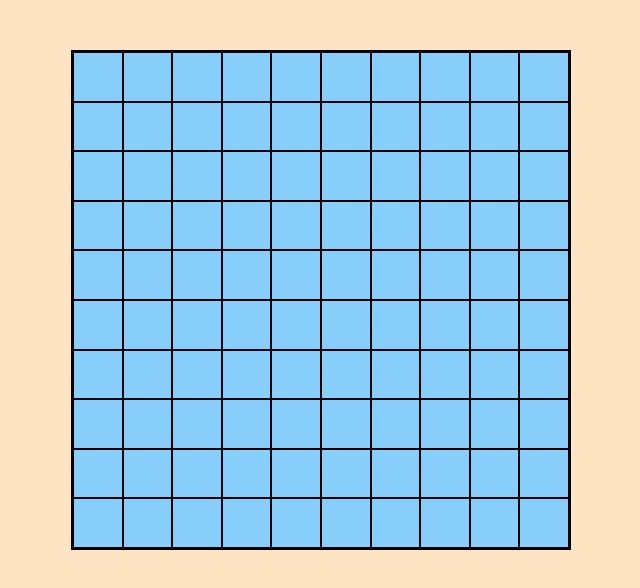
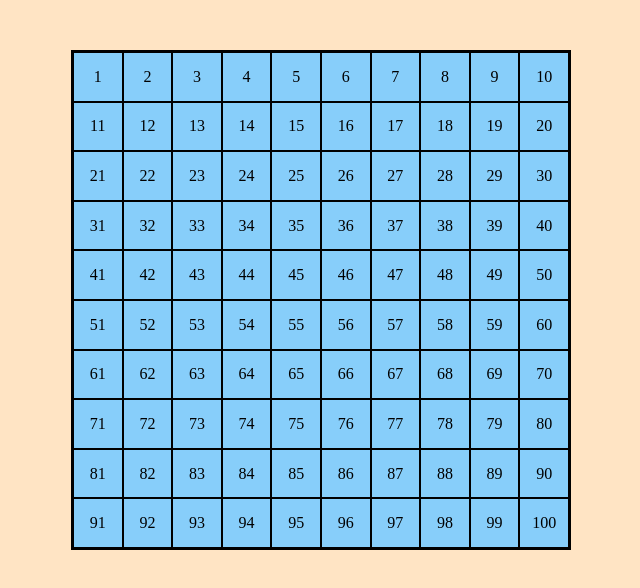
Before and after one commit to dominici94/js-campominato-grid, a plain HTML site: page index.html in a window 1280 px wide. Shown: the whole page, without its empty margins (319-959 px from the left). Drawn offline with Linux system fonts and the light colour scheme.

Commit message:
click caselle cambia colore

```diff
--- a/CSS/style.css
+++ b/CSS/style.css
@@ -22,4 +22,11 @@ body{
     width: calc(100% / 10);
     height: calc(100% / 10);
     border: 1px solid black;
+    display: flex;
+    justify-content: center;
+    align-items: center;
 }
+
+.color{
+    background-color: greenyellow;
+}
--- a/index.html
+++ b/index.html
@@ -9,115 +9,7 @@
 </head>
 <body>
     <div class="container">
-        <div class="box"></div>
-        <div class="box"></div>
-        <div class="box"></div>
-        <div class="box"></div>
-        <div class="box"></div>
-        <div class="box"></div>
-        <div class="box"></div>
-        <div class="box"></div>
-        <div class="box"></div>
-        <div class="box"></div>
 
-        <div class="box"></div>
-        <div class="box"></div>
-        <div class="box"></div>
-        <div class="box"></div>
-        <div class="box"></div>
-        <div class="box"></div>
-        <div class="box"></div>
-        <div class="box"></div>
-        <div class="box"></div>
-        <div class="box"></div>
-
-        <div class="box"></div>
-        <div class="box"></div>
-        <div class="box"></div>
-        <div class="box"></div>
-        <div class="box"></div>
-        <div class="box"></div>
-        <div class="box"></div>
-        <div class="box"></div>
-        <div class="box"></div>
-        <div class="box"></div>
-
-        <div class="box"></div>
-        <div class="box"></div>
-        <div class="box"></div>
-        <div class="box"></div>
-        <div class="box"></div>
-        <div class="box"></div>
-        <div class="box"></div>
-        <div class="box"></div>
-        <div class="box"></div>
-        <div class="box"></div>
-
-        <div class="box"></div>
-        <div class="box"></div>
-        <div class="box"></div>
-        <div class="box"></div>
-        <div class="box"></div>
-        <div class="box"></div>
-        <div class="box"></div>
-        <div class="box"></div>
-        <div class="box"></div>
-        <div class="box"></div>
-
-        <div class="box"></div>
-        <div class="box"></div>
-        <div class="box"></div>
-        <div class="box"></div>
-        <div class="box"></div>
-        <div class="box"></div>
-        <div class="box"></div>
-        <div class="box"></div>
-        <div class="box"></div>
-        <div class="box"></div>
-
-        <div class="box"></div>
-        <div class="box"></div>
-        <div class="box"></div>
-        <div class="box"></div>
-        <div class="box"></div>
-        <div class="box"></div>
-        <div class="box"></div>
-        <div class="box"></div>
-        <div class="box"></div>
-        <div class="box"></div>
-
-        <div class="box"></div>
-        <div class="box"></div>
-        <div class="box"></div>
-        <div class="box"></div>
-        <div class="box"></div>
-        <div class="box"></div>
-        <div class="box"></div>
-        <div class="box"></div>
-        <div class="box"></div>
-        <div class="box"></div>
-
-        <div class="box"></div>
-        <div class="box"></div>
-        <div class="box"></div>
-        <div class="box"></div>
-        <div class="box"></div>
-        <div class="box"></div>
-        <div class="box"></div>
-        <div class="box"></div>
-        <div class="box"></div>
-        <div class="box"></div>
-
-        <div class="box"></div>
-        <div class="box"></div>
-        <div class="box"></div>
-        <div class="box"></div>
-        <div class="box"></div>
-        <div class="box"></div>
-        <div class="box"></div>
-        <div class="box"></div>
-        <div class="box"></div>
-        <div class="box"></div>
     </div>
 
     <script src="js/script.js"></script>
--- a/js/script.js
+++ b/js/script.js
@@ -12,7 +12,26 @@
 // L'utente indica un livello di difficoltà in base al quale viene generata una griglia di gioco quadrata
 
 // creazione griglia di gioco esempio difficoltà 1
+// dopo posso creare una funzione con un parametro x che determina quante caselle creare in base a x.
 
-// for(let i = 0; i<100; i++){
+const container = document.querySelector('.container');
+console.log(container);
 
-// }
+for(let i = 1; i<=100; i++){
+    container.innerHTML += `
+    <div class="box">${i}</div>
+    `;
+}
+
+// assegno a una variabile box(js) un array di tutti gli elementi con classe box(html)
+
+let box = document.getElementsByClassName('box');
+console.log(box);
+
+// algoritmo di prova per cambiare colore alla casella cliccata perchè scorrendo tutto l'array ad ogni click non è performante
+for(let i = 0; i<100; i++){
+    box[i].addEventListener('click', function(){
+        box[i].classList.add('color');
+        console.log(i+1);
+    });
+}
```
